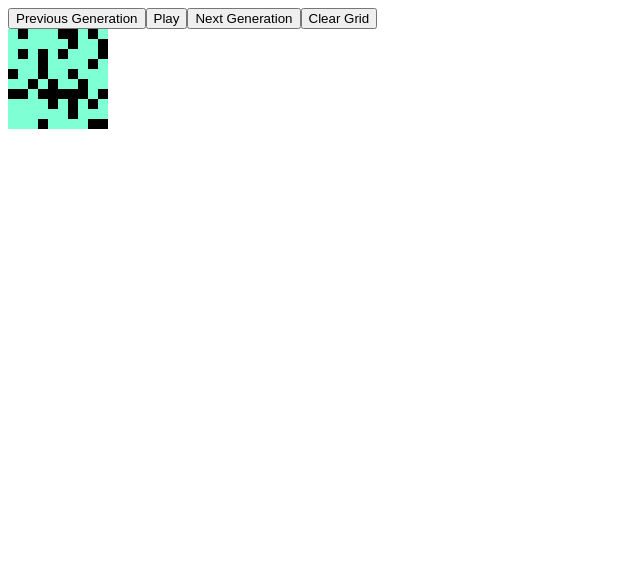
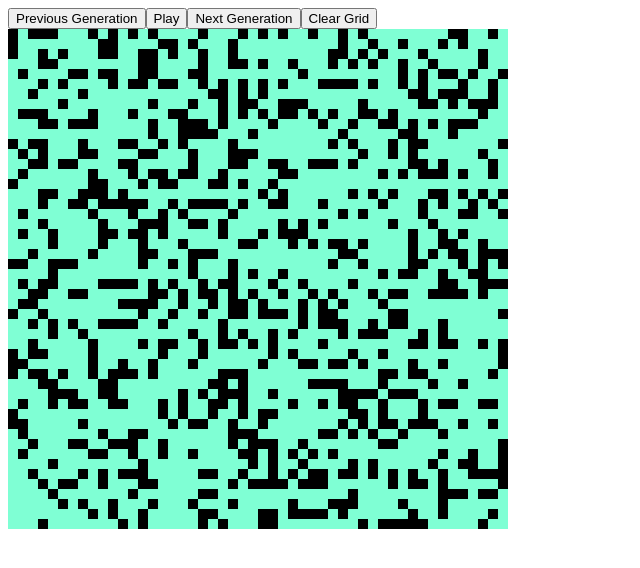
Before and after one commit to pedro88/GameOfLife, a React (Vite) app: page / in a window 1280 px wide. Shown: the top 568 px of the page, without its empty margins (0-640 px from the left). Built offline with nearby package versions, Linux system fonts and the light colour scheme.

Commit message:
Update GridGenerator.jsx

```diff
--- a/src/GridGenerator.jsx
+++ b/src/GridGenerator.jsx
@@ -5,8 +5,8 @@ import NewGeneration from './NewGeneration'
 const GridGenerator = () => {
 
 
-    const lineCount = 10
-    const colCount = 10
+    const lineCount = 50
+    const colCount = 50
     let cellsGrid = []
     let passedCellsGrid = []
     let stateBoolean
```
